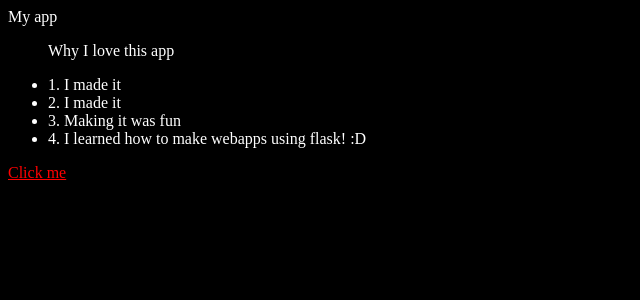
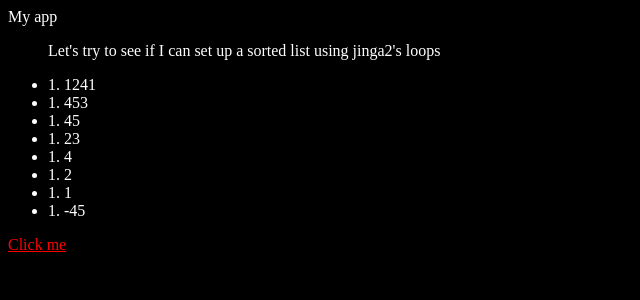
Before and after one commit to roopeshkom/first-flask-webapp, a Flask app: page / in a window 1280 px wide. Shown: the top 300 px of the page, without its empty margins (0-640 px from the left). Run offline with Flask 2, Linux system fonts and the light colour scheme.

Commit message:
Practicing with loops in jinga2 templates. Useful :D

```diff
--- a/app/run.py
+++ b/app/run.py
@@ -11,6 +11,8 @@ app = Flask(__name__)
 @app.route('/')
 @app.route("/index")
 def hello():
-	return render_template("index.html", url = "https://www.facebook.com")
+	lis = [1,1241,4,453,-45, 45,2,23]
+	lis = sorted(lis, reverse = True)
+	return render_template("index.html", lis = lis, url = "https://www.facebook.com")
 
 app.run(debug = True)
--- a/app/static/styles.css
+++ b/app/static/styles.css
@@ -8,7 +8,7 @@ p
 	color: white;
 }
 
-li
+ul
 {
 	color: white;
 }
--- a/app/templates/index.html
+++ b/app/templates/index.html
@@ -5,11 +5,14 @@
 	</head>
 	<body>
 		<ul>
-			<p>Why I love this app</p>
-			<li>1. I made it</li>
+			<p>Let's try to see if I can set up a sorted list using jinga2's loops</p>
+			{% for i in lis %}
+			<li>1. {{ i }}</li>
+			{% endfor %}
+			<!-- <li>1. I made it</li>
 			<li>2. I made it</li>
 			<li>3. Making it was fun</li>
-			<li>4. I learned how to make webapps using flask! :D</li>
+			<li>4. I learned how to make webapps using flask! :D</li> -->
 		</ul>
 		<a href={{ url }}> Click me</a>
 	</body>
```
